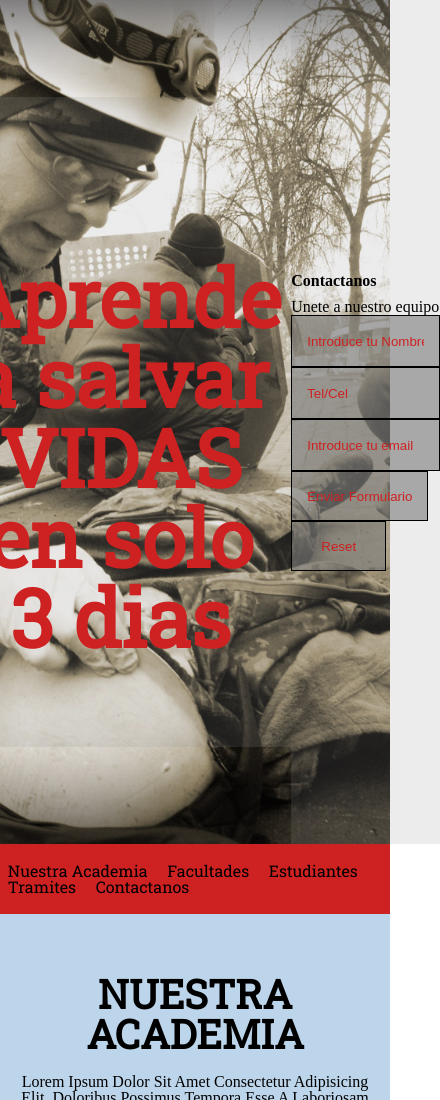
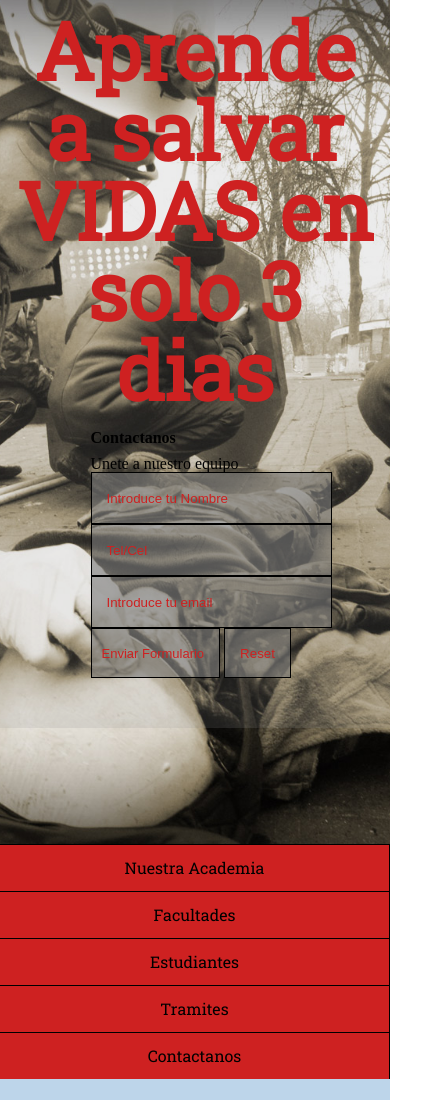
Before and after one commit to Malakhir/malakhir.github.io, a plain HTML site: page index.html in a window 390 px wide. Shown: the top 1100 px of the page, 440 px wide, since content can reach past the window. Drawn offline with Linux system fonts and the light colour scheme.

Commit message:
Update style.css

```diff
--- a/CSS/style.css
+++ b/CSS/style.css
@@ -3,7 +3,9 @@
 /* GENERIC ITEMS */
 /* PART OF THE WEB */
 /* ELEMENTS */
+/* RESPONSIVE DESING */
 /* LIST */
+
 /* --------------------------------------- */
 /* Colors
 Color 1: #FE5F55
@@ -72,7 +74,7 @@ table {
 
 .body { text-align: center; font-family: 'Newsreader', serif;}
     .header {display: flex;justify-content: center; align-items: center;}
-    .navbar {display: flex; justify-content: center; align-items: center;flex-flow: row;}
+    .navbar {display: flex; list-style: none;}
 	h1, h2, h3, ul{ font-family: 'Roboto Slab', serif;}
 	.section { display: flex; justify-content: center; align-items: center; text-align: center; flex-flow: column;}
 
@@ -81,8 +83,6 @@ table {
 .header { height: 100vh;
 background: url(../images/header.jpg) no-repeat center top;background-size: cover;}
 .form { display: flex; justify-content: center; align-items: center; height: 100vh; width: 1100px; background-color: rgba(143, 143, 143, 0.171);}
-.navbar { height: 70px; background: #ce2121; padding: 100;}
-
 
 /* PART OF THE WEB */
 input [type=submit], input [type=reset] { padding: 16px 32px; margin: 4px 2px;}
@@ -100,9 +100,11 @@ input::-webkit-input-placeholder { color: #ce2121;}
 .enviar { width: auto;}
 .reset { width: 95px; text-align: center;}
 .unete { font-weight: 500;}
-.navbar1 { position: sticky; top: 0px;}
-	li {list-style-type: none; display: inline; padding: 2vw; }
-	li a {display: inline-block; color: #000; text-align: center; text-decoration: none;}
+.navbar1 { position: sticky; top: 0px;background: #ce2121;}
+  nav ul { display: flex; padding: 0; margin: 0px;}
+	li { border-right: 1px solid #000;}
+	li:hover { background: rgba(185, 121, 121, 0.3);}
+	li a {display: block; color: #000; padding: 15px 20px; text-align: center; text-decoration: none;}
 	a:hover { text-decoration: underline; font-size: 80%;}
 h2 { font-weight: 900; font-size: 40px; padding-top: 30px; padding-bottom: 20px; text-transform: uppercase;}
 p { margin-left: 5vw; margin-right: 5vw; text-transform: capitalize;}
@@ -110,11 +112,26 @@ p { margin-left: 5vw; margin-right: 5vw; text-transform: capitalize;}
 .facultad { background-color: #577399; padding-bottom: 50px; padding-top: 30px;}
 .estudiantes { background-color: #495867; padding-top: 30px; padding-bottom: 50px;}
 .tramites { background-image: url(/images/tramites.jpg); background-size: contain; background-repeat: round; padding-bottom: 50px; padding-top: 30px; text-shadow: 0px 0px 5px #fff; font-weight: 600;}
-.contactanos { background-color: #F7F7FF; padding-top: 30px; padding-bottom: 40px; background: url(/images/logo1.png) left top repeat-y;}
+.contactanos { background-color: #F7F7FF; padding-top: 30px; padding-bottom: 40px; background: url(/images/logo1.png) left top repeat-y; border-image-width: 80vw;}
 	.contactanos p { padding-bottom: 20px;}
 	.btn { background: #ce2121; color: #000; text-transform: capitalize; font-weight: 600; border-radius: 10px; padding: 10px;}
 	.boton { text-decoration: none; color: #000;}
 	.boton:hover { text-decoration: underline; font-size: 120%;}
 footer { background-color: #7a7a7a; padding-top: 20px; padding-bottom: 30px; text-align: center;}
 
-/* LIST */
+/* RESPONSIVE DESING */
+@media only screen and (max-width: 768px){
+	/* For mobile phones */
+
+	.header { display: block;}
+	.titulo1 { width: auto; height: auto; padding-top: 10px; padding-bottom: 10px;}
+	.form { width: auto; height: auto; padding-top: 10px; display: flex; padding-bottom: 50px;}
+	input { display: block; width: 100%;}
+	.enviar { width: auto; font-size: small; padding-left: 10px; display: inline-block;}
+	.reset {width: auto; text-align: center; display: inline-block;}
+
+	nav ul { position: relative; background: #ce2121; flex-direction: column; width: 100%;}
+	 nav ul li { border-top: 1px solid #000;}
+
+
+}
```
